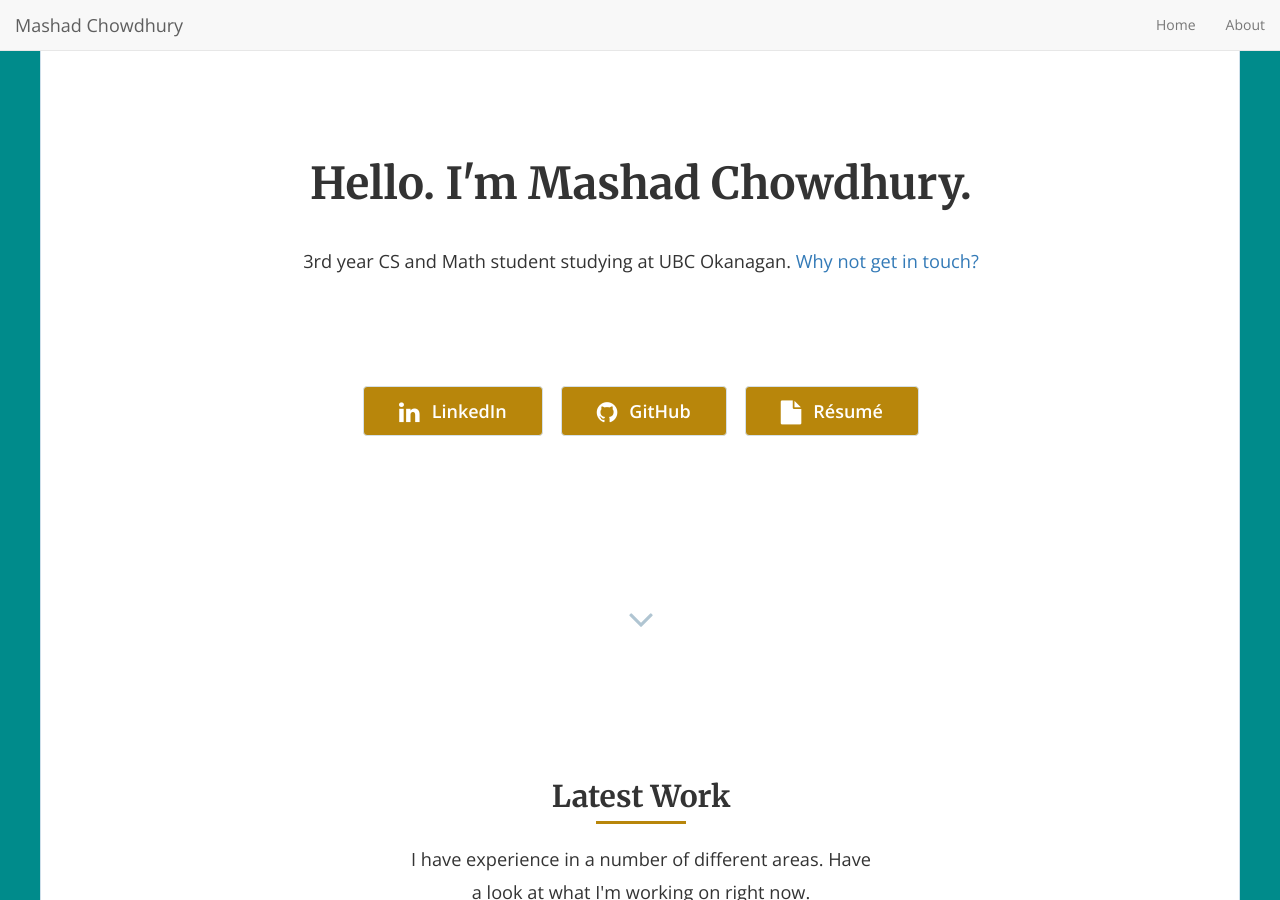
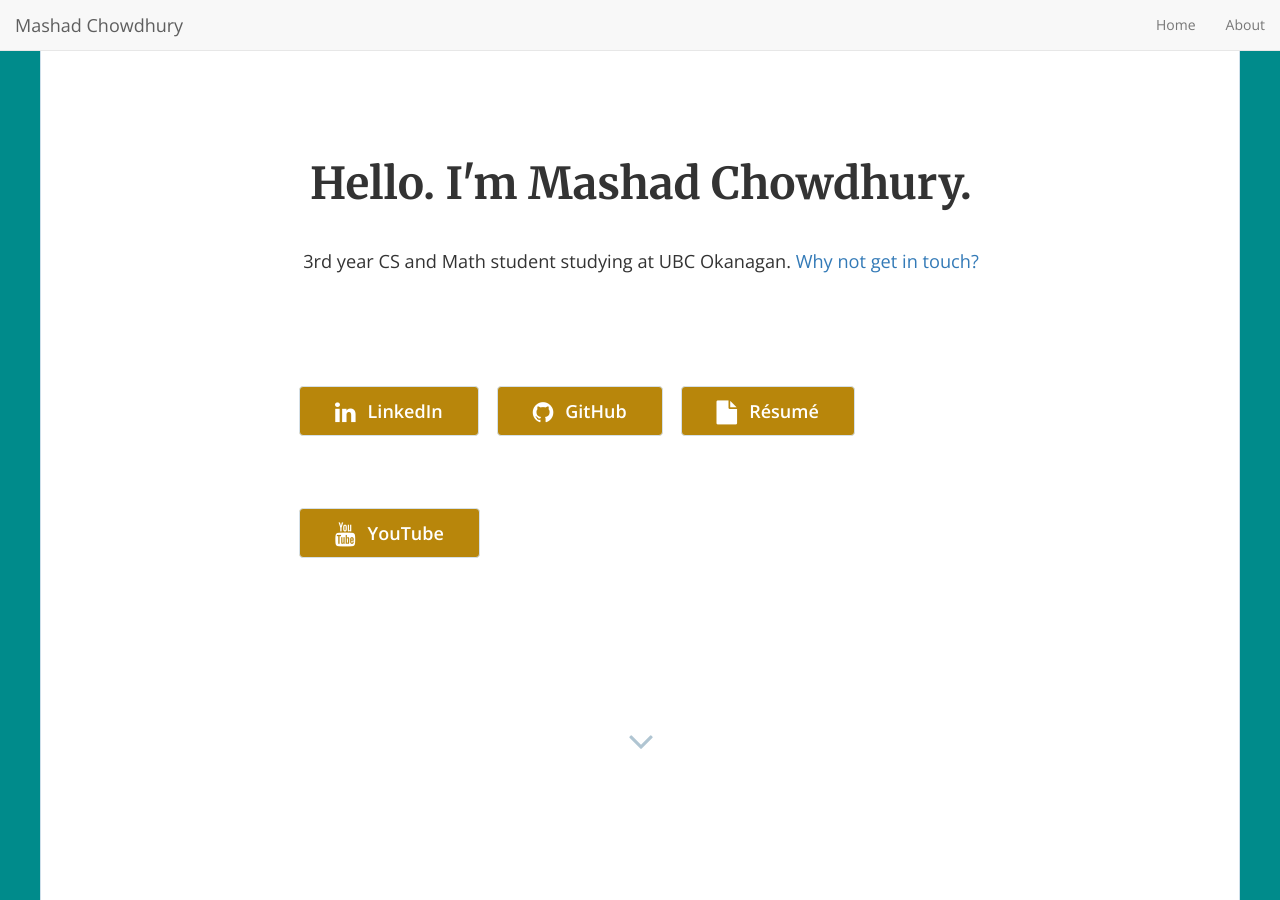
Before and after one commit to mashadchowdhury/mashadchowdhury.github.io, a Jekyll site: the page built from index.html, in a window 1280 px wide and 900 px high. Built offline with Jekyll 4.4.1, drawn with Linux system fonts in a browser that asks for light colours; nearby versions of some CDN libraries; the list of posts is cut into pages by our own code.

Commit message:
Update home-hero.html

```diff
--- a/_includes/home-hero.html
+++ b/_includes/home-hero.html
@@ -35,6 +35,9 @@
             {% if site.cv_url != '' %}
               <a href="{{ site.data.global.cv_url }}"><button class="btn btn-default btn-lg"><i class="fa fa-file fa-lg"></i>Résumé</button></a>
             {% endif %}
+            {% if site.data.global.youtube != '' %}
+              <a href="{{ site.data.global.youtube }}"><button class="btn btn-default btn-lg"><i class="fa fa-youtube fa-lg"></i>YouTube</button></a>
+            {% endif %}
 
 
           </div>
```
